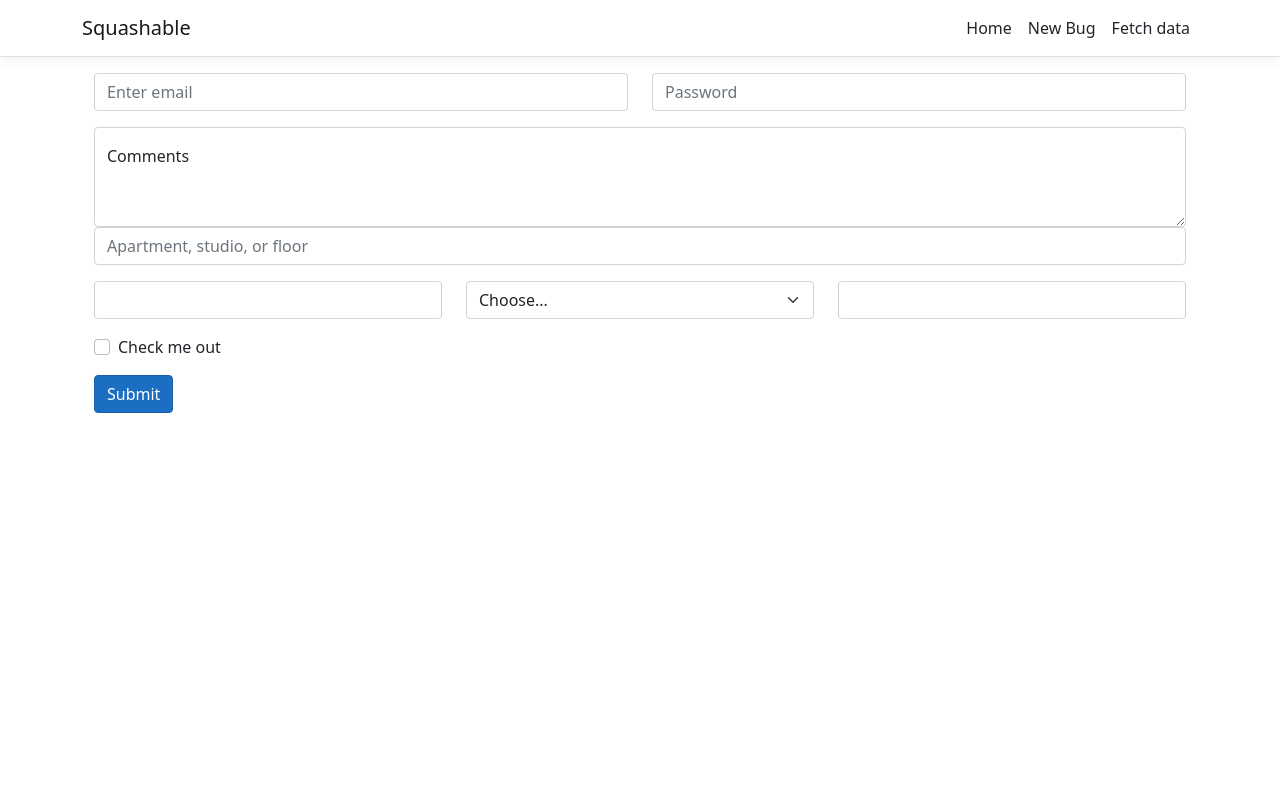
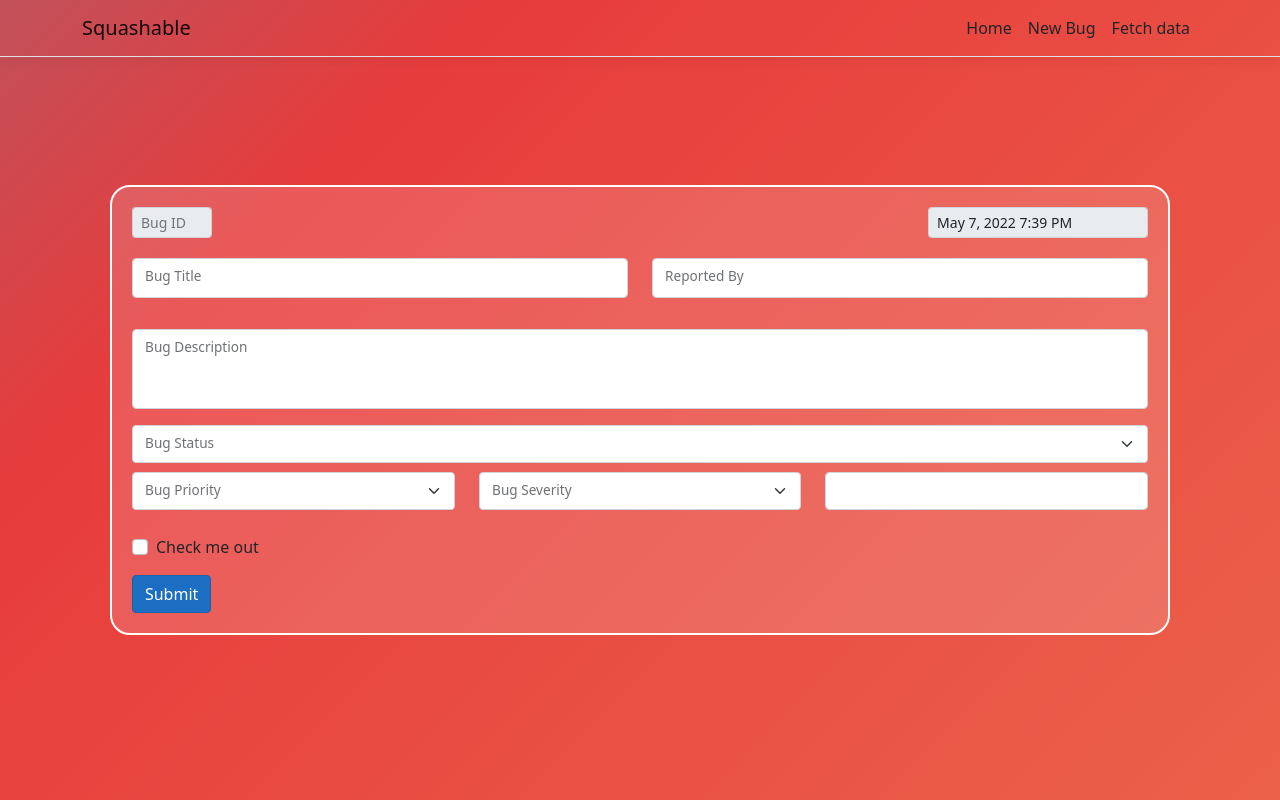
Before and after one commit to zackzellto/Squashable, a React (Create React App) app in the folder Squashable/ClientApp/: page /bug-form in a window 1280 px wide. Built offline with nearby package versions, Linux system fonts and the light colour scheme.

Commit message:
Adding more styling to the buginfo form

```diff
--- a/Squashable/ClientApp/package.json
+++ b/Squashable/ClientApp/package.json
@@ -7,6 +7,7 @@
     "http-proxy-middleware": "^0.19.1",
     "jquery": "^3.5.1",
     "merge": "^2.1.1",
+    "moment": "^2.29.3",
     "oidc-client": "^1.11.5",
     "react": "^17.0.2",
     "react-bootstrap": "^2.3.1",
--- /dev/null
+++ b/Squashable/ClientApp/src/components/BugForm.css
@@ -0,0 +1,77 @@
+
+@media (min-width: 320px) {
+
+#bugform-container{
+    margin: auto;
+    margin-top: 8em;
+    background-color: rgba(255, 255, 255, 0.145);
+    border: 2px solid rgb(255, 255, 255);
+    box-shadow: rgba(0, 0, 0, 0) 25px 21px 21px 22px;
+    border-radius: 20px;
+    padding: 20px;
+    max-width: 95%;
+}
+
+#bug-id{
+    width: 80px;
+}
+
+#bug-date{
+    max-width: fit-content;
+    text-align: center;
+    margin:auto;
+    display: flex;
+    margin-bottom: 20px;
+}
+
+
+
+#bug-reporter-container{
+    height: 40px;
+}
+
+#bug-reporter-form{
+    height: 40px;
+}
+
+#bug-title-container{
+    height: 40px;
+    position: relative;
+    margin-bottom: 15px;
+}
+
+#bug-title-form{
+    height: 40px;
+    position: relative;
+    margin-bottom: 25px;
+}
+
+#bug-description-form{
+    height: 80px;
+    position: relative;
+}
+
+#bug-status-container{
+    height: 40px;
+    position: relative;
+    margin-bottom: 7px;
+}
+
+#bug-priority-container{
+    height: 40px;
+    position: relative;
+    margin-bottom: 7px;
+}
+
+#bug-severity-container{
+    height: 40px;
+    position: relative;
+    margin-bottom: 7px;
+}
+
+#bug-select-menu{
+    height: 30px;
+
+}
+
+}
--- a/Squashable/ClientApp/src/components/BugForm.js
+++ b/Squashable/ClientApp/src/components/BugForm.js
@@ -7,44 +7,125 @@ import {
   Container,
   FloatingLabel,
 } from "react-bootstrap";
+import "./BugForm.css";
+import moment from "moment";
+import { ThemeProvider } from "react-bootstrap";
 
 export function BugForm() {
+  const BugDate = moment().format("LLL");
+
   return (
-    <Container>
+    <ThemeProvider
+      breakpoints={["xxxl", "xxl", "xl", "lg", "md", "sm", "xs", "xxs"]}
+    >
+      <Container id="bugform-container">
         <Form>
+          <Row md id="buginfo-row1">
+            <Col>
+              <Form.Control
+                type="text"
+                id="bug-id"
+                placeholder="Bug ID"
+                aria-label="Bud ID Tracker"
+                size="sm"
+                disabled
+                readOnly
+              />
+            </Col>
+            <Col md id="bug-date">
+              <Form.Control
+                type="text"
+                value={BugDate}
+                aria-label="Bug Date"
+                size="sm"
+                disabled
+                readOnly
+              ></Form.Control>
+            </Col>
+          </Row>
           <Row className="mb-3">
-          <Form.Group as={Col} controlId="formGridEmail">
-            <Form.Control type="email" placeholder="Enter email" />
-          </Form.Group>
-
-          <Form.Group as={Col} controlId="formGridPassword">
-            <Form.Control type="password" placeholder="Password" />
-          </Form.Group>
+            <Col md>
+              <div id="bug-title-container">
+                <FloatingLabel
+                  controlId="floatingInput"
+                  label="Bug Title"
+                  className="mb-3"
+                >
+                  <Form.Control id="bug-title-form" type="textarea" />
+                </FloatingLabel>
+              </div>
+            </Col>
+            <Col md>
+              <div id="bug-reporter-container">
+                <FloatingLabel
+                  controlId="floatingInput"
+                  label="Reported By"
+                  className="mb-3"
+                >
+                  <Form.Control id="bug-reporter-form" type="textarea" />
+                </FloatingLabel>
+              </div>
+            </Col>
           </Row>
-        <FloatingLabel controlId="floatingTextarea2" label="Comments">
-          <Form.Control
-            as="textarea"
-            placeholder="Leave a comment here"
-            style={{ height: "100px" }}
-          />
+          <div id="bug-description-container">
+            <FloatingLabel
+              controlId="floatingInput"
+              label="Bug Description"
+              className="mb-3"
+            >
+              <Form.Control id="bug-description-form" type="textarea" />
             </FloatingLabel>
-
-        <Form.Group className="mb-3" controlId="formGridAddress2">
-          <Form.Control placeholder="Apartment, studio, or floor" />
-        </Form.Group>
-
+          </div>
+          <div id="bug-status-container">
+            <FloatingLabel controlId="floatingSelectGrid" label="Bug Status">
+              <Form.Select
+                id="bug-select-menu"
+                aria-label="Bug Status select menu"
+              >
+                <option value=""></option>
+                <option value="1">New</option>
+                <option value="2">In Progress</option>
+                <option value="3">Squashed!</option>
+              </Form.Select>
+            </FloatingLabel>
+          </div>
           <Row className="mb-3">
-          <Form.Group as={Col} controlId="formGridCity">
-            <Form.Control />
-          </Form.Group>
-
-          <Form.Group as={Col} controlId="formGridState">
-            <Form.Select defaultValue="Choose...">
-              <option>Choose...</option>
-              <option>...</option>
+            <Col md>
+              <div id="bug-priority-container">
+                <FloatingLabel
+                  controlId="floatingSelectGrid"
+                  label="Bug Priority"
+                >
+                  <Form.Select
+                    id="bug-select-menu"
+                    aria-label="Bug Priority select menu"
+                  >
+                    <option value=""></option>
+                    <option value="1">High</option>
+                    <option value="2">Mid</option>
+                    <option value="3">Low</option>
                   </Form.Select>
-          </Form.Group>
-
+                </FloatingLabel>
+              </div>
+            </Col>
+            <Col md>
+              <div id="bug-severity-container">
+                <FloatingLabel
+                  controlId="floatingSelectGrid"
+                  label="Bug Severity"
+                >
+                  <Form.Select
+                    id="bug-select-menu"
+                    aria-label="Bug Severity select menu"
+                  >
+                    <option value=""></option>
+                    <option value="1"></option>
+                    <option value="2">Two</option>
+                    <option value="3">Three</option>
+                  </Form.Select>
+                </FloatingLabel>
+              </div>
+            </Col>
             <Form.Group as={Col} controlId="formGridZip">
               <Form.Control />
             </Form.Group>
@@ -59,5 +140,6 @@ export function BugForm() {
           </Button>
         </Form>
       </Container>
+    </ThemeProvider>
   );
 }
--- a/Squashable/ClientApp/src/custom.css
+++ b/Squashable/ClientApp/src/custom.css
@@ -1,4 +1,38 @@
-/* Provide sufficient contrast against white background */
+body {
+  background: linear-gradient(-45deg, #ee7752, #e73c3c, #23a6d5, #23d5ab);
+  background-size: 400% 400%;
+  -webkit-animation: gradient 15s ease infinite;
+  animation: gradient 15s ease infinite;
+}
+
+@-webkit-keyframes gradient {
+  0% {
+    background-position: 0% 50%;
+  }
+
+  50% {
+    background-position: 100% 50%;
+  }
+
+  100% {
+    background-position: 0% 50%;
+  }
+}
+
+@keyframes gradient {
+  0% {
+    background-position: 0% 50%;
+  }
+
+  50% {
+    background-position: 100% 50%;
+  }
+
+  100% {
+    background-position: 0% 50%;
+  }
+}
+
 a {
   color: #0366d6;
 }
```
Also changed, not shown: 1 other file (tests, documents, lock files or other folders). Lines whose indentation alone changed are shown as unchanged.
